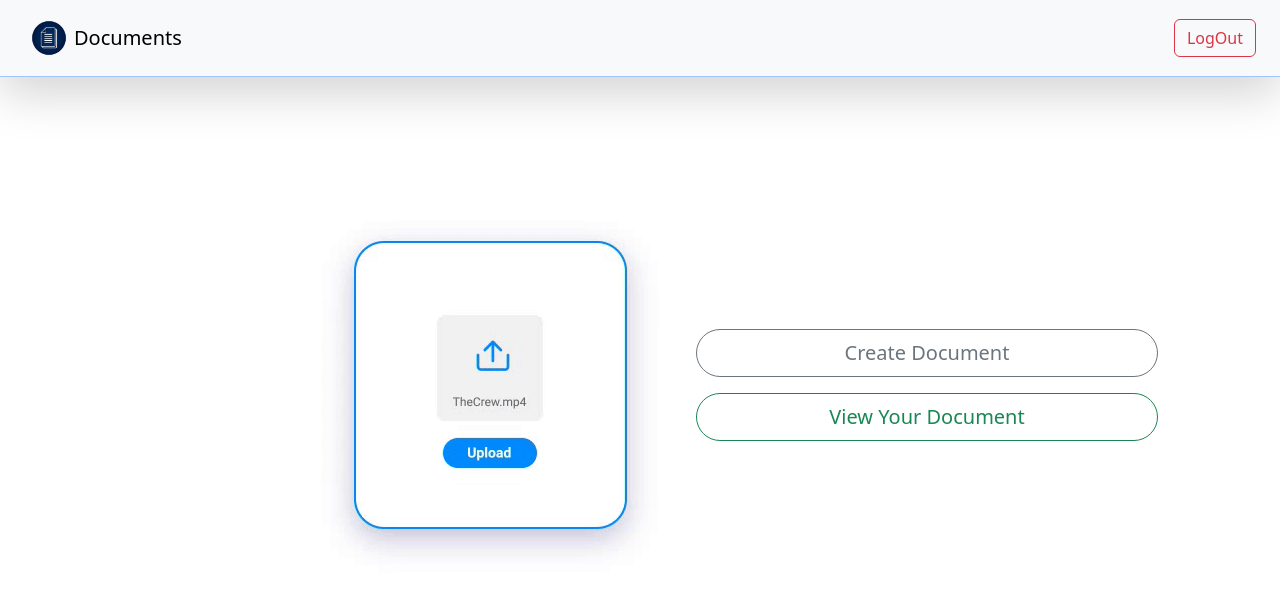
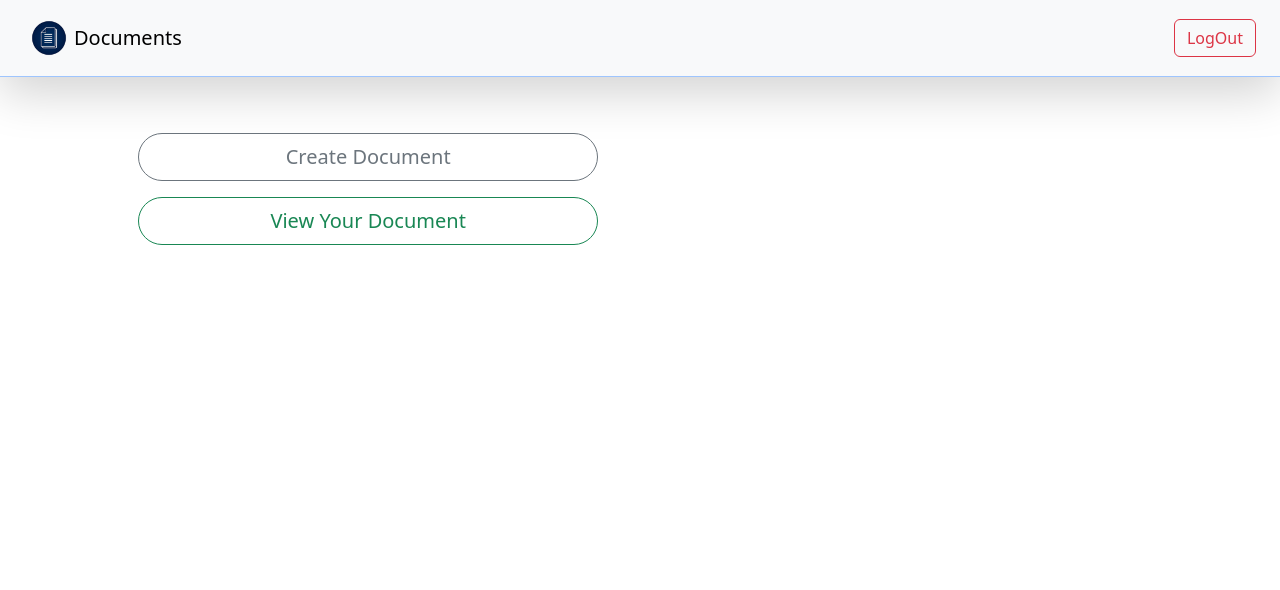
Before and after one commit to Deepika3345/doc-task, a React (Vite) app in the folder frontend/: page / in a window 1280 px wide. Shown: the top 590 px of the page. Built offline with nearby package versions, Linux system fonts and the light colour scheme; sample sign-in values are in the browser's storage.

Commit message:
ui changes

```diff
--- a/frontend/src/components/Home.jsx
+++ b/frontend/src/components/Home.jsx
@@ -1,16 +1,12 @@
 import React from "react";
 import { Link } from "react-router-dom";
-import gif from '../assets/gif6.gif'
 
 const Home = () => {
   return (
     // <div className="box p-5 d-flex justify-content-center align-items-center ">
     <div className="container d-flex  align-items-center flex-row">
-      <div className="img-area w-50 p-2">
-        <img className="" src={gif} alt="" />
 
-      </div>
-      <div className="text-area w-50 p-5 ">
+      <div className="text-area  p-5 ">
         <span>
           <Link
             to={"/docs/new-doc"}
```
